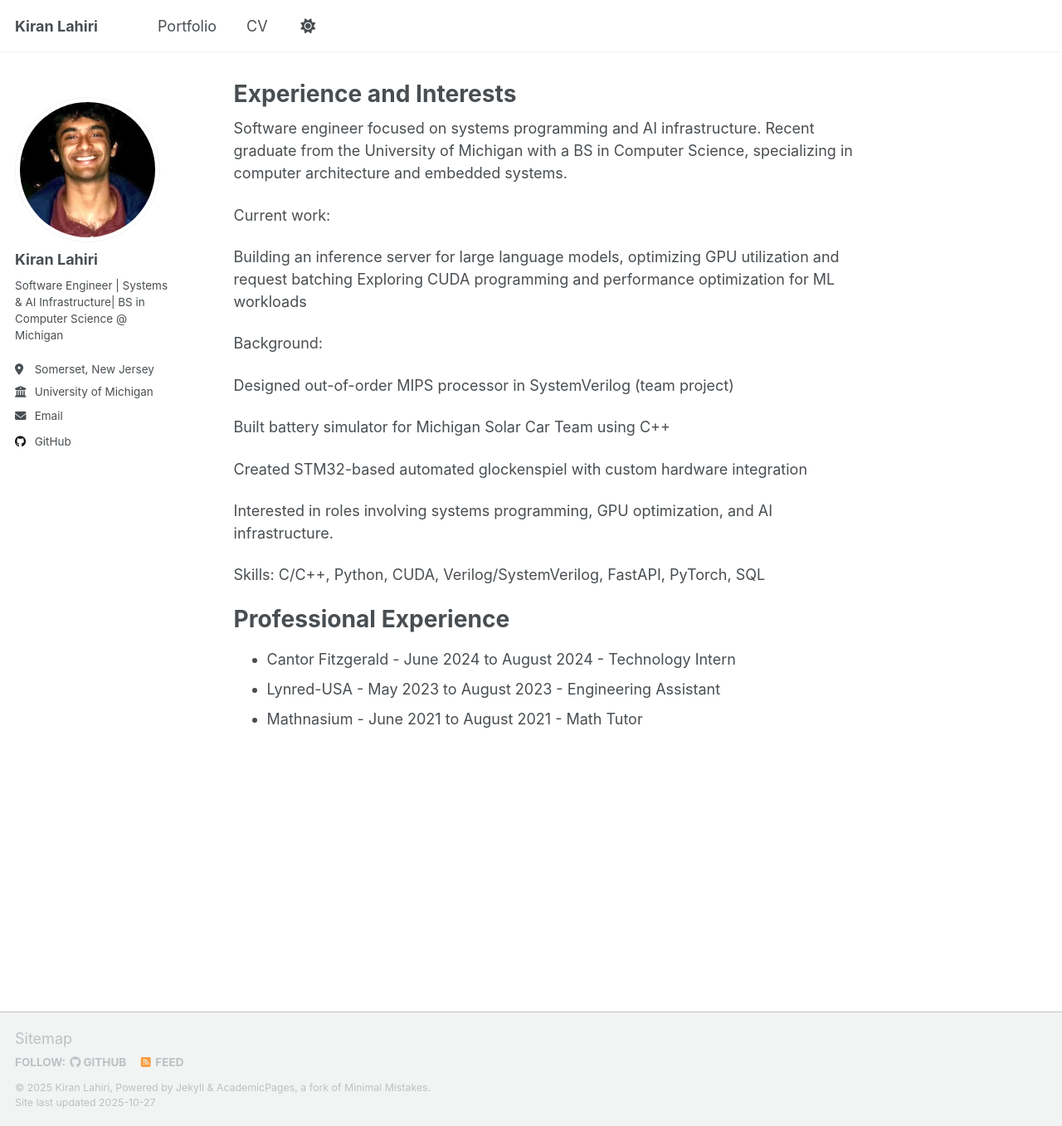
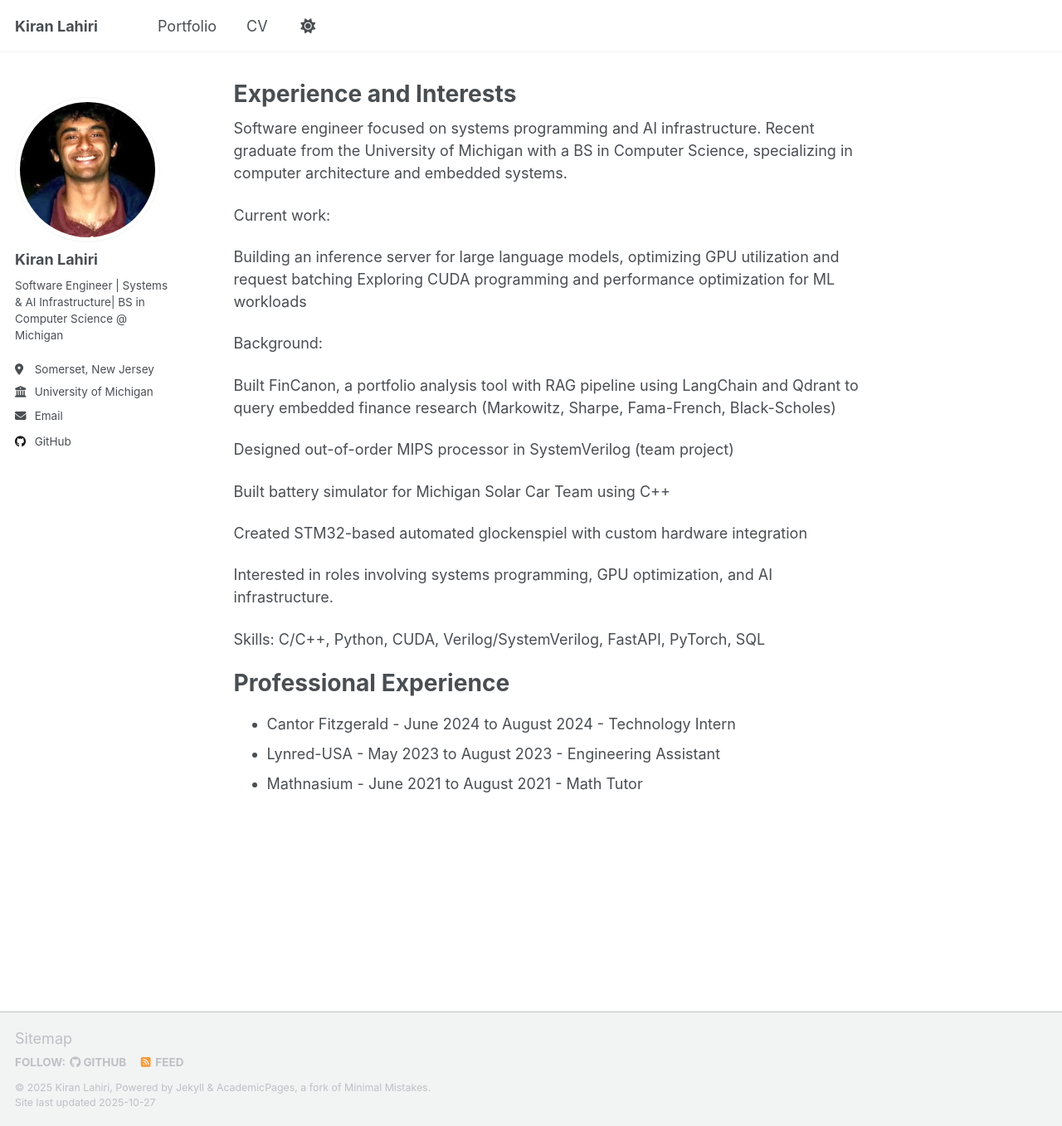
Before and after one commit to kiranlahiri/kiranlahiri.github.io, a Jekyll site: the page built from _pages/about.md, in a window 1280 px wide and 1357 px high. Shown: the whole window at 83% size. Built offline with Jekyll 4.4.1, drawn with Linux system fonts in a browser that asks for light colours; a script that is not in the unit is left out.

Commit message:
adding to background

```diff
--- a/_pages/about.md
+++ b/_pages/about.md
@@ -16,6 +16,8 @@ Exploring CUDA programming and performance optimization for ML workloads
 
 Background:
 
+Built FinCanon, a portfolio analysis tool with RAG pipeline using LangChain and Qdrant to query embedded finance research (Markowitz, Sharpe, Fama-French, Black-Scholes)
+
 Designed out-of-order MIPS processor in SystemVerilog (team project)
 
 Built battery simulator for Michigan Solar Car Team using C++
```
